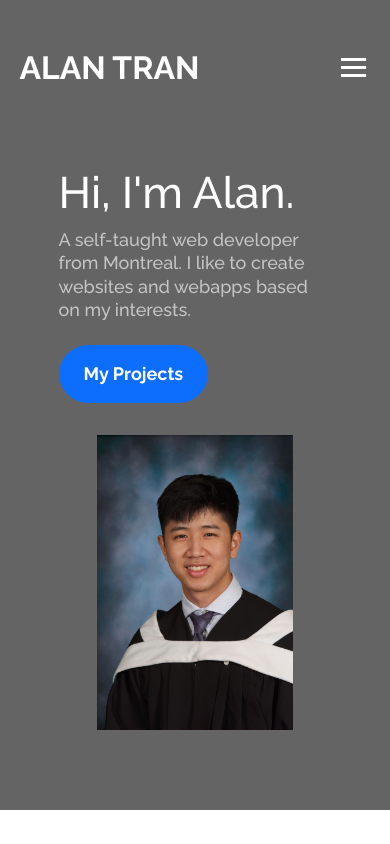
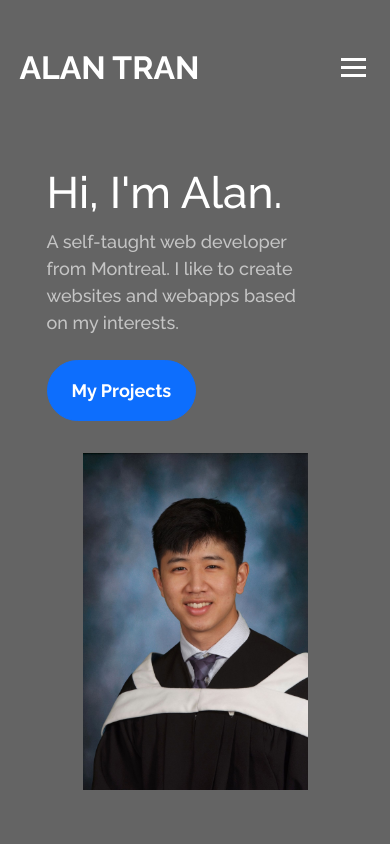
Before and after one commit to nalanart/portfolio, a React (Create React App) app: page / in a window 390 px wide. Shown: the top 844 px of the page. Built offline with nearby package versions, Linux system fonts and the light colour scheme.

Commit message:
Fixed font size of navbar for mobile and portrait height

```diff
--- a/src/components/styles/Hero.css
+++ b/src/components/styles/Hero.css
@@ -7,7 +7,8 @@
 }
 
 .site-hero__content {
-  width: 40%;
+  width: 50%;
+  margin-right: 1.5rem;
 }
 
 h1.site-hero__title {
@@ -28,39 +29,14 @@ a.site-hero__btn {
 }
 
 .site-hero__portrait {
-  height: 75vh;
-}
-
-@media screen and (max-width: 1340px) {
-  .site-hero__portrait {
-    height: 60vh;
-  }
+  height: 60vh;
 }
 
 @media screen and (max-width: 1024px) {
   .site-hero__inner {
     width: 70%;
   }
-}
 
-@media screen and (max-width: 840px) {
-  .site-hero__inner {
-    flex-direction: column;
-  }
-  .site-hero__content {
-    width: 100%;
-    margin-bottom: 2rem;
-  }
-}
-
-@media screen and (max-width: 768px) {
-
-}
-
-@media screen and (max-width: 425px) {
-  .site-hero__portrait {
-    height: 35vh;
-  }
   h1.site-hero__title {
     font-size: 2.75rem;
   }
@@ -68,6 +44,21 @@ a.site-hero__btn {
   h2.site-hero__subtitle,
   a.site-hero__btn {
     font-size: 1.125rem;
-    line-height: 1.3em;
+    line-height: 1.5em;
   }
 }
+
+@media screen and (max-width: 768px) {
+  .site-hero__inner {
+    flex-direction: column;
+  }
+
+  .site-hero__content {
+    width: 100%;
+    margin-bottom: 2rem;
+  }
+
+  .site-hero__portrait {
+    height: 40vh;
+  }
+}
--- a/src/components/styles/Navbar.css
+++ b/src/components/styles/Navbar.css
@@ -41,6 +41,20 @@ a.site-menu__item:not(:last-child) {
   margin: 5px;
   background-color: #ffffff;
   transition: all 0.3s ease;
+}
+
+@media screen and (max-width: 1024px) {
+  a.site-logo {
+    font-size: 2.125rem;
+  }
+
+  a.site-menu__item {
+    font-size: 1.5rem;
+  }
+
+  a.site-menu__item:not(:last-child) {
+    margin-right: 4rem;
+  }
 }
 
 @media screen and (max-width: 768px) {
```
